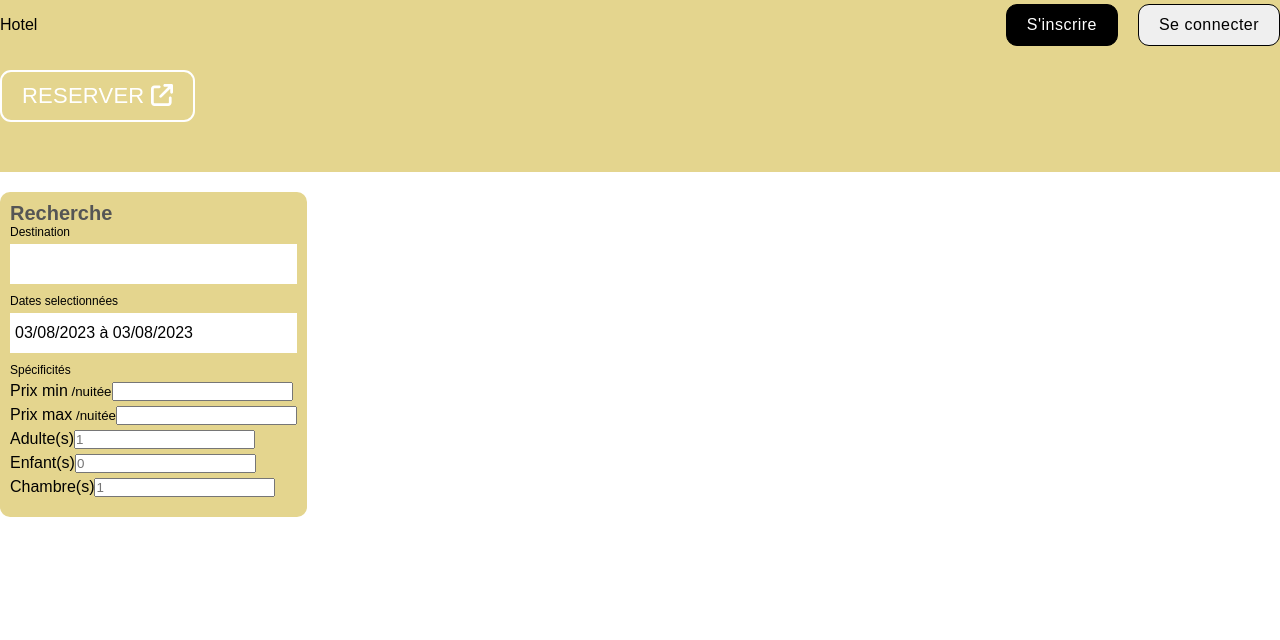
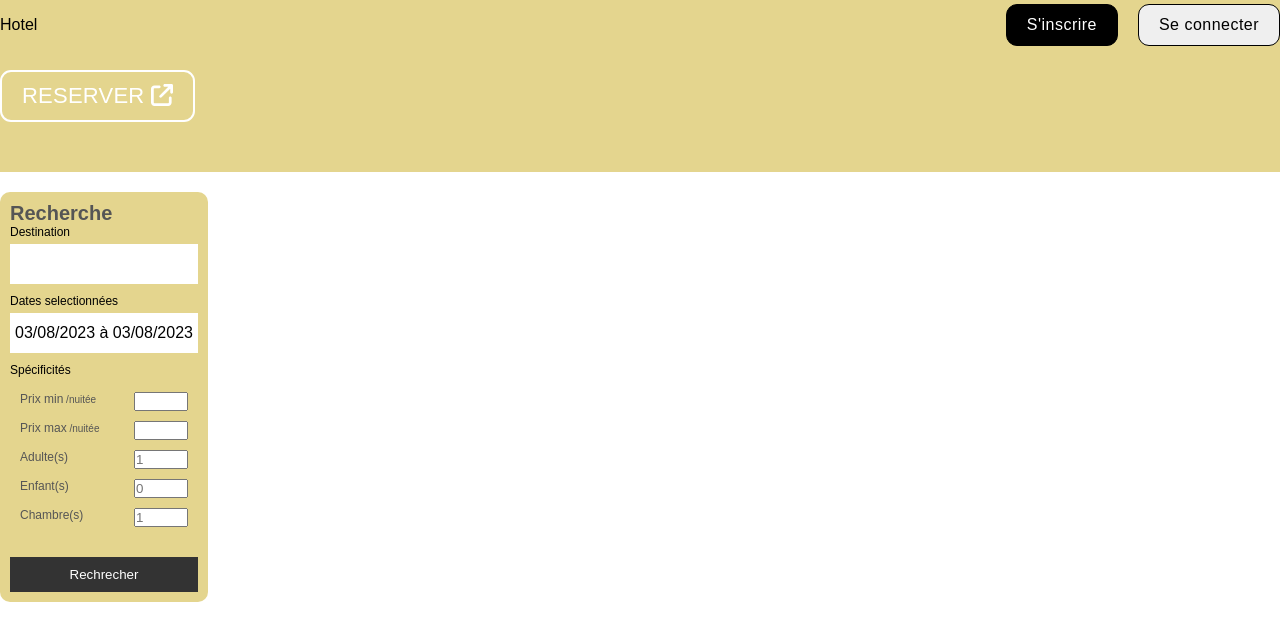
Before and after one commit to andyDevMdg/hotel-reservation-frontend, a React (Vite) app in the folder hotel-reservation/: page / in a window 1280 px wide. Both pictures are taken after a click on the button "RECHERCHER". Shown: the top 640 px of the page. Built offline with nearby package versions, Linux system fonts and the light colour scheme.

Commit message:
Add specifications details in the DOM

```diff
--- a/hotel-reservation/src/pages/list/List.jsx
+++ b/hotel-reservation/src/pages/list/List.jsx
@@ -38,6 +38,7 @@ function List() {
             </div>
             <div className="listItem">
               <label>Spécificités</label>
+              <div className="listSpecContainer">
                 <div className="listSpec">
                   <span className="specText">
                     Prix min
@@ -56,21 +57,23 @@ function List() {
                   <span className="specText">
                     Adulte(s)
                   </span>
-                <input type="number" min={1} className='specInput' placeholder={options.adult}/>
+                  <input type="number" min={1} className='specInput' placeholder={options.adult} />
                 </div>
                 <div className="listSpec">
                   <span className="specText">
                     Enfant(s)
                   </span>
-                <input type="number" min={0} className='specInput' placeholder={options.children}/>
+                  <input type="number" min={0} className='specInput' placeholder={options.children} />
                 </div>
                 <div className="listSpec">
                   <span className="specText">
                     Chambre(s)
                   </span>
-                <input type="number" min={1} className='specInput' placeholder={options.room}/>
+                  <input type="number" min={1} className='specInput' placeholder={options.room} />
                 </div>
               </div>
+            </div>
+            <button>Rechrecher</button>
           </div>
           <div className="listResult"></div>
         </div>
--- a/hotel-reservation/src/pages/list/list.css
+++ b/hotel-reservation/src/pages/list/list.css
@@ -53,3 +53,29 @@
     border: none;
     padding: 5px;
 }
+
+.listSpec {
+    display: flex;
+    justify-content: space-between;
+    margin-bottom: 10px;
+    color: #555555;
+    font-size: 12px;
+}
+
+.specInput {
+    width: 50px;
+}
+
+.listSpecContainer {
+    padding: 10px;
+}
+
+.listSearch>button {
+    padding: 10px;
+    background-color: #333333;
+    color: white;
+    border: none;
+    width: 100%;
+    font-weight: 500;
+    cursor: pointer;
+}
```
Lines whose indentation alone changed are shown as unchanged.
